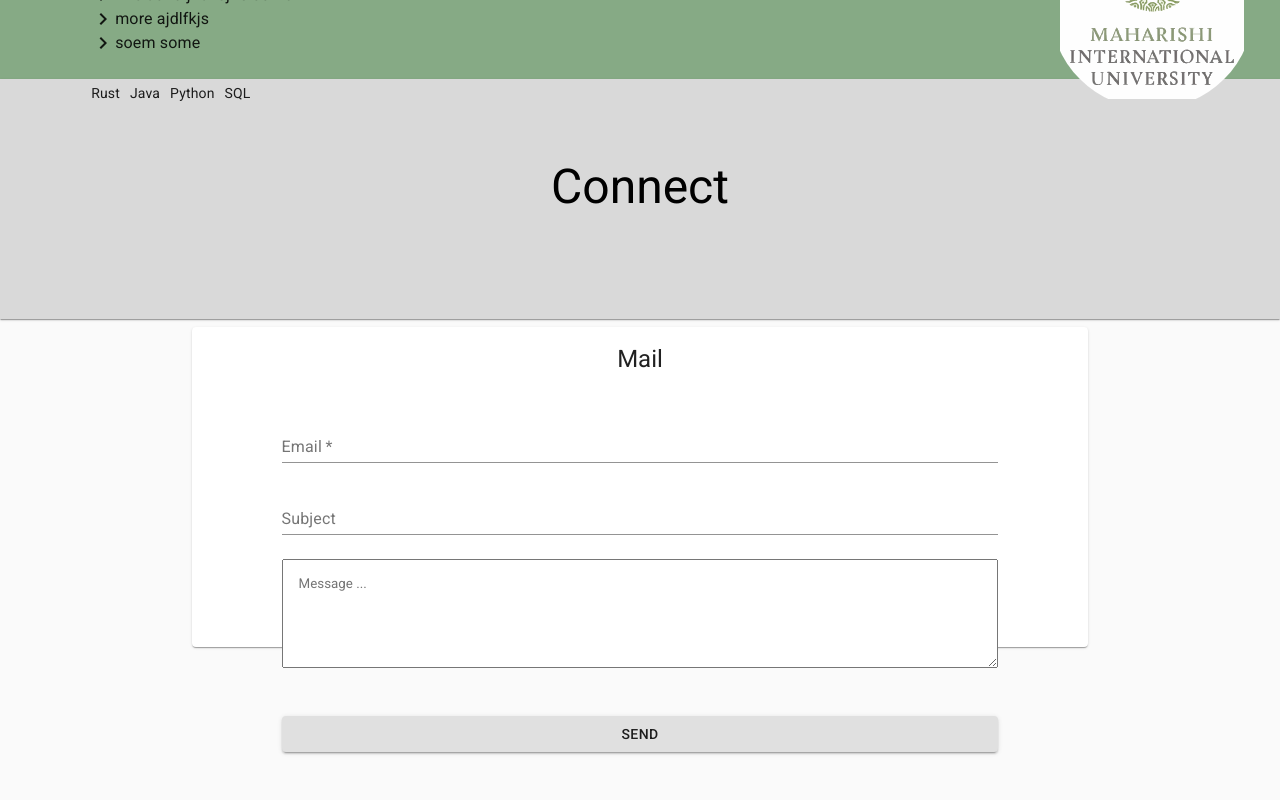
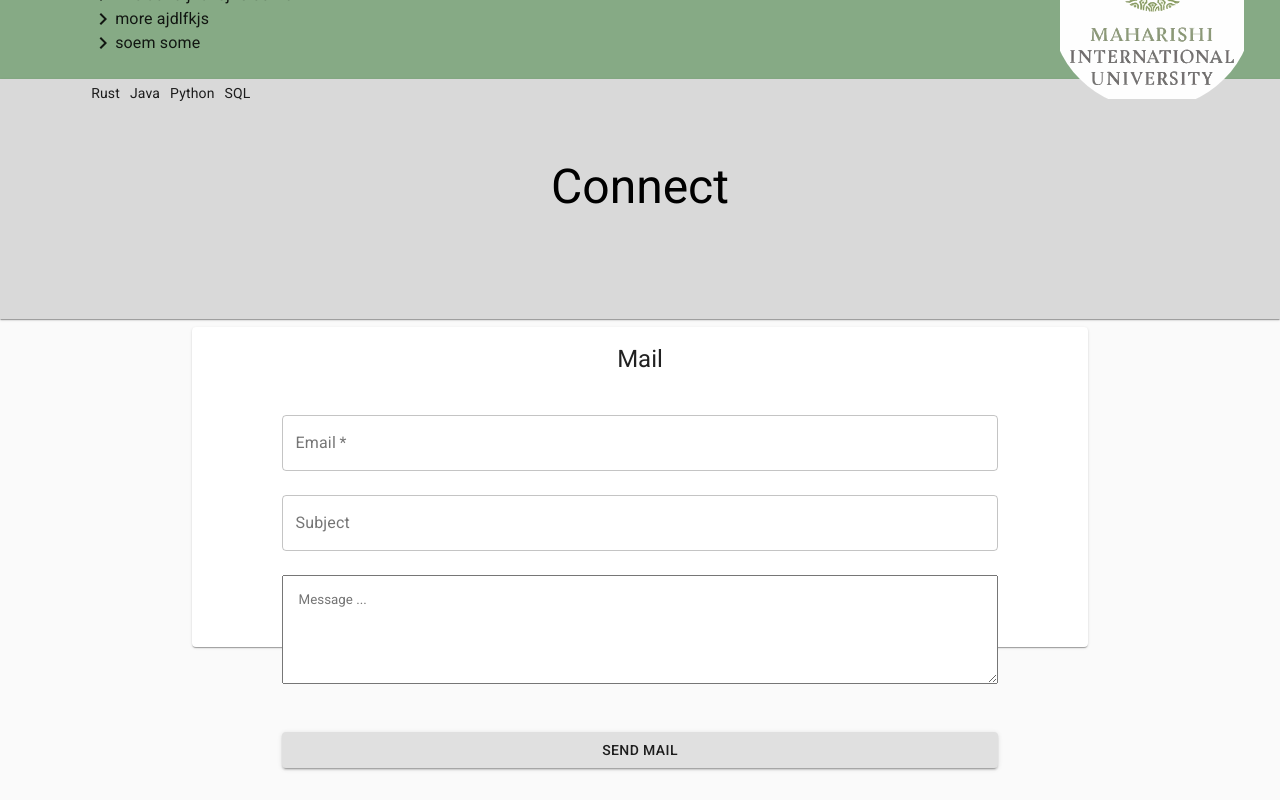
Before and after one commit to AbrahamBisrat/com_abisrat, a React (Create React App) app: page / in a window 1280 px wide. Shown: the part 4065-4865 px from the top of the page. Built offline with nearby package versions, Linux system fonts and the light colour scheme.

Commit message:
Added email Validation and Lambda link

```diff
--- a/src/components/pages/connect.jsx
+++ b/src/components/pages/connect.jsx
@@ -36,6 +36,8 @@ const centered = {
     alignItems: 'center',
     padding: '1rem',
 };
+const Lambda_URL = "https://zjtvr3rz2ncske7vyartmlnryi0hpufp.lambda-url.us-east-1.on.aws/";
+const p = (text) => console.log(text);
 const Connect = () => {
     const [sending, setSending] = useState(false);
     const [sent, setSent] = useState(false);
@@ -50,23 +52,56 @@ const Connect = () => {
         event.preventDefault();
         setSending(true);
         const data = new FormData(event.currentTarget);
-
+        const payload = {
+            email: data.get("email"),
+            subject: data.get("subject"),
+            message: data.get("message"),
+        };
         await new Promise((resolve) => setTimeout(resolve, 2000));
-
-        console.log({
-          email: data.get("email"),
-          subject: data.get("subject"),
-          message: data.get("message"),
-        });
+        p(payload);
+        fetch(Lambda_URL, {
+                mode: 'no-cors',
+                method: 'POST',
+                headers: {
+                    'Content-Type': 'application/json',
+                    "Access-Control-Allow-Origin" : "*",
+                    "Access-Control-Allow-Headers": "Origin, X-Requested-With, Content-Type, Accept",
+                },
+                body: JSON.stringify(payload),
+            })
+            .then((response) => {
+                if (response.ok) {
+                    this.handleSuccess();
+                } else {
+                    // notify user
+                    //this.handleError();
+                }
+            })
+            .catch(() => {});
 
         setSending(false);
         setSent(true);
     };
+
+    const [email, setEmail] = useState('');
+    const [validEmail, setValidEmail] = useState(true);
+
+    const handleEmailChange = (e) => {
+        const inputValue = e.target.value;
+        setEmail(inputValue);
+
+        const emailRegex = /^[A-Z0-9._%+-]+@[A-Z0-9.-]+\.[A-Z]{2,}$/i;
+
+        const isValid = emailRegex.test(inputValue);
+
+        setValidEmail(isValid);
+    };
+
     return (
         <div id='connect'>
             <Paper square style={profileTextStyle} >
                 <Box fontWeight='large'>
-                    <Typography variant='h3' fontWeight>
+                    <Typography variant='h3'>
                         Connect
                     </Typography>
                 </Box>
@@ -82,22 +117,25 @@ const Connect = () => {
                     </Box>
                 ) : (
                     <Box component="form" onSubmit={handleSubmit} noValidate sx={{ mt: 1 }} style={ innerFormStyles }>
-                        <TextField margin="normal" required id="email" label="Email"
-                            name="email" autoComplete="email" />
 
-                        <TextField margin="normal" name="subject" label="Subject" type="text" id="subject" />
+                        <TextField label="Email" variant="outlined" value={email} margin="normal"
+                            onChange={handleEmailChange} error={!validEmail}
+                            helperText={!validEmail ? 'Invalid email address' : ''} id="email"
+                            required
+                        />
 
-                        <TextareaAutosize minRows={5} placeholder="Message ..."
+                        <TextField variant="outlined" margin="normal" name="subject" label="Subject" type="text" id="subject" />
+
+                        <TextareaAutosize variant="outlined" minRows={5} placeholder="Message ..."
                             style={textAreaStyles} name="message" />
-
-                        <Button type="submit" variant="contained" sx={{ mt: 3, mb: 2 }} style={{ margin: '2rem 0' }}>
-                            Send
+                        <Button type="submit" variant="contained" sx={{ mt: 3, mb: 2 }} style={{ margin: '2rem 0' }}  disabled={!validEmail} >
+                            Send Mail
                         </Button>
                     </Box>
                 )}
                 {sent && (
                     <Box style={{height: '100%', ...centered}}>
-                        <AssignmentTurnedInIcon style={{ height: '5rem', width: '5rem', margin: '0 auto', }}/>
+                        <AssignmentTurnedInIcon style={{ height: '5rem', width: '5rem', margin: '0 auto', }} />
 
                         <Typography variant='h5'>
                             Got it, I will get back to you as soon as possible.
@@ -106,7 +144,6 @@ const Connect = () => {
                     )
                 }
             </Paper>
-
             <div style={{ height: '10vh' }}/>
         </div>
     );
--- a/src/components/pages/education.jsx
+++ b/src/components/pages/education.jsx
@@ -106,7 +106,7 @@ const Education = () => {
         <div id='education'>
             <Paper square style={profileTextStyle} >
                 <Box fontWeight='large'>
-                    <Typography variant='h3' fontWeight>
+                    <Typography variant='h3'>
                         Education
                     </Typography>
                 </Box>
--- a/src/components/pages/welcome.jsx
+++ b/src/components/pages/welcome.jsx
@@ -43,7 +43,7 @@ const FrontPage = () => {
     }
     const handleType = (count) => {
         // access word count number
-        console.log(count);
+        // console.log(count);
     };
     const handleDone = () => {
         console.log("Done after 5 loops");
```
Also changed, not shown: public/manifest.json.
